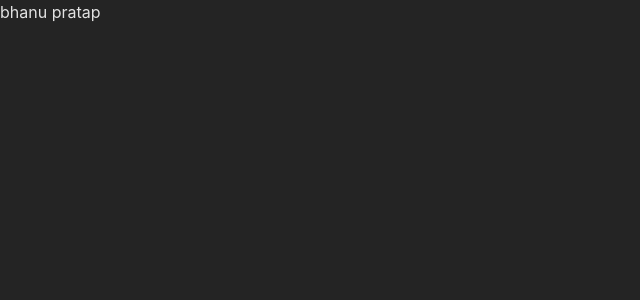
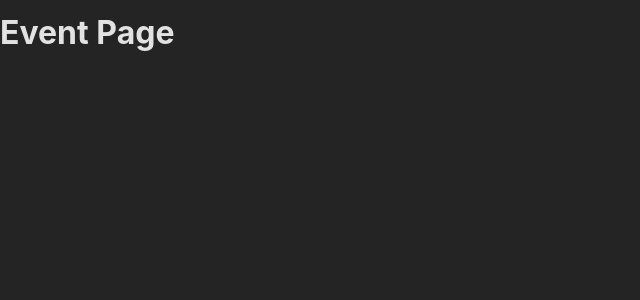
Before and after one commit to thakurbhanu021/Newsletter-React-Router, a React (Create React App) app in the folder frontend/: page /events in a window 1280 px wide. Shown: the top 300 px of the page, without its empty margins (0-640 px from the left). Built offline with nearby package versions, Linux system fonts and the light colour scheme.

Commit message:
routing & route definition added

```diff
--- a/frontend/src/App.js
+++ b/frontend/src/App.js
@@ -20,8 +20,39 @@
 // 7. Output the ID of the selected event on the EventDetailPage
 // BONUS: Add another (nested) layout route that adds the <EventNavigation> component above all /events... page components
 
+import {RouterProvider, createBrowserRouter} from 'react-router-dom';
+import HomePage from './pages/HomePage';
+import EventsPage from './pages/EventsPage';
+import EventDetailPage from './pages/EventDetailPage';
+import NewEventPage from './pages/NewEventPage';
+import EditEventPage from './pages/EditEventPage';
+
+const router = createBrowserRouter([
+  {
+    path: '/',
+    element: <HomePage/>
+  },
+  {
+    path:'/events',
+    element: <EventsPage/>
+  },
+  {
+    path:'/events/:someId',
+    element: <EventDetailPage/>
+  },
+  {
+    path: '/events/new',
+    element:<NewEventPage/>
+  },
+  {
+    path:'/events/:paf/edit',
+    element: <EditEventPage/>
+  }
+
+])
+
 function App() {
-  return <div>bhanu pratap</div>;
+  return <RouterProvider router={router}></RouterProvider>;
 }
 
 export default App;
--- a/frontend/src/pages/EventsPage.js
+++ b/frontend/src/pages/EventsPage.js
@@ -1,5 +1,5 @@
-const EventPage = () => {
+const EventsPage = () => {
   return <h1>Event Page</h1>;
 };
 
-export default EventPage;
+export default EventsPage;
```
